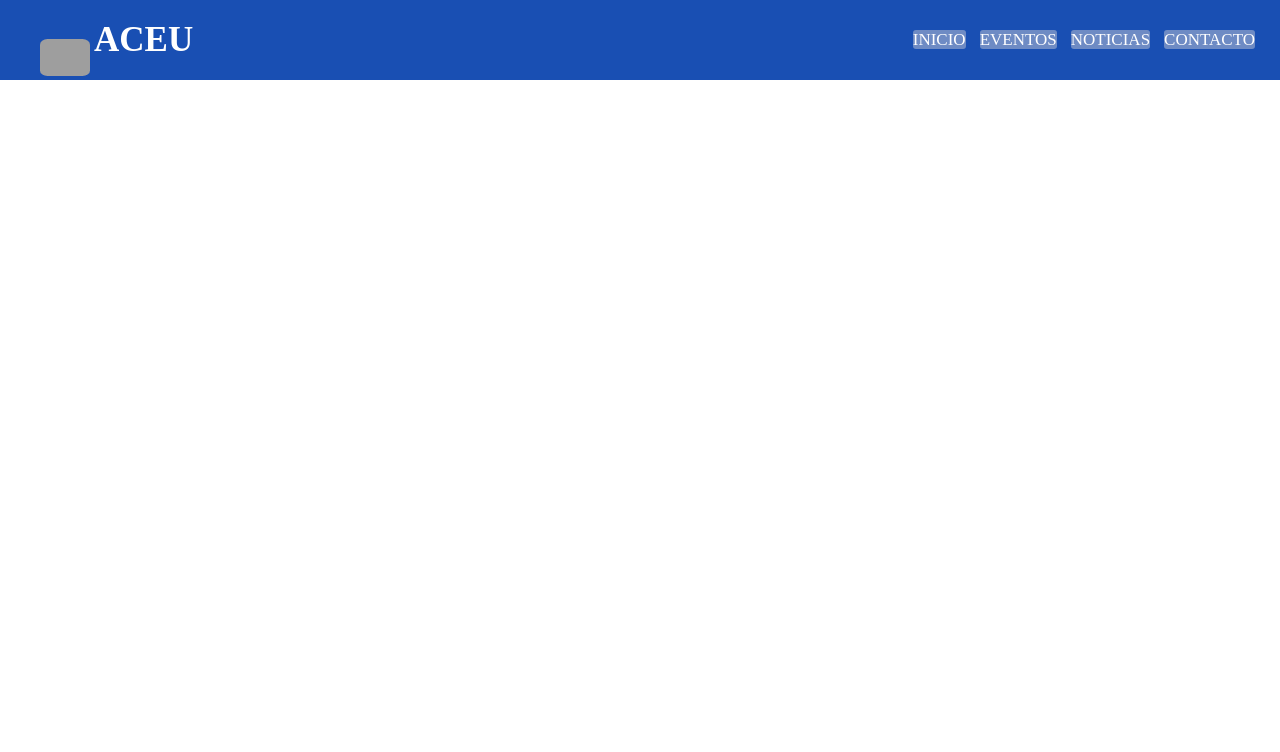
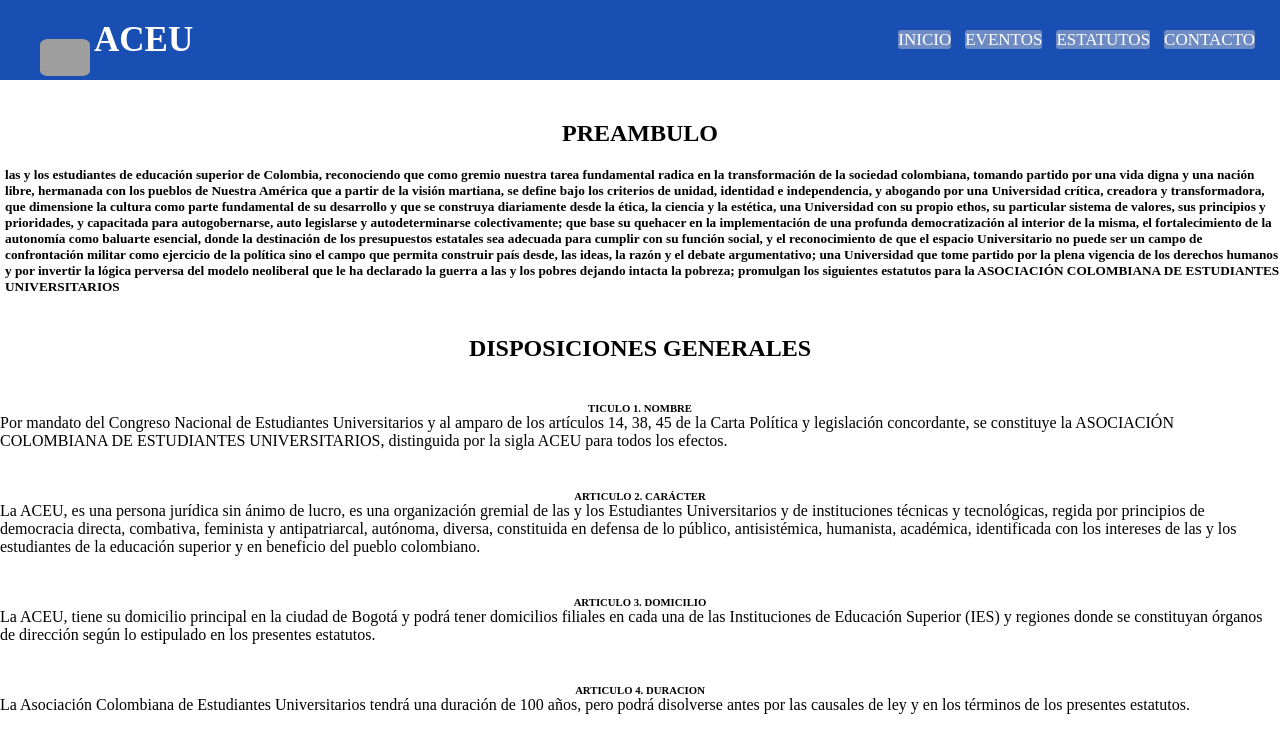
Before and after one commit to JulianGP1/maquetacion1, a plain HTML site: page html/estatutos.html in a window 1280 px wide. Drawn offline with Linux system fonts and the light colour scheme; grey boxes are pictures that could not be loaded; files whose address does not match are found by name.

Commit message:
carga final

```diff
--- a/html/estatutos.html
+++ b/html/estatutos.html
@@ -16,9 +16,62 @@
         <ul>
             <li><a href="https://juliangp1.github.io/maquetacion1/#" class="active">inicio</a></li>
             <li><a href="http://127.0.0.1:5500/html/eventos.html#">eventos</a></li>
-            <li><a href="#">noticias</a></li>
-            <li><a href="#">contacto</a></li>
+            <li><a href="#">estatutos</a></li>
+            <li><a href="https://www.facebook.com/aceu.ufps.7">contacto</a></li>
         </ul>
-
+        <div class="pream"> <div class="t1"><H2 class="titulos">PREAMBULO</H2></div>
+    <H5 class="textos"> las y los estudiantes de educación superior de
+        Colombia, reconociendo que como gremio nuestra
+        tarea fundamental radica en la transformación de
+        la sociedad colombiana, tomando partido por una
+        vida digna y una nación libre, hermanada con los
+        pueblos de Nuestra América que a partir de la
+        visión martiana, se define bajo los criterios de
+        unidad, identidad e independencia, y abogando por
+        una Universidad crítica, creadora y transformadora,
+        que dimensione la cultura como parte fundamental
+        de su desarrollo y que se construya diariamente
+        desde la ética, la ciencia y la estética, una
+        Universidad con su propio ethos, su particular
+        sistema de valores, sus principios y prioridades, y
+        capacitada para autogobernarse, auto legislarse y
+        autodeterminarse colectivamente; que base su
+        quehacer en la implementación de una profunda
+        democratización al interior de la misma, el
+        fortalecimiento de la autonomía como baluarte
+        esencial, donde la destinación de los presupuestos
+        estatales sea adecuada para cumplir con su función
+        social, y el reconocimiento de que el espacio
+        Universitario no puede ser un campo de
+        confrontación militar como ejercicio de la política
+        sino el campo que permita construir país desde, las
+        ideas, la razón y el debate argumentativo; una
+        Universidad que tome partido por la plena vigencia
+        de los derechos humanos y por invertir la lógica
+        perversa del modelo neoliberal que le ha declarado
+        la guerra a las y los pobres dejando intacta la
+        pobreza; promulgan los siguientes estatutos para la
+        ASOCIACIÓN COLOMBIANA DE ESTUDIANTES
+        UNIVERSITARIOS</H5>
+    </div>
+    <div class="disp"><div class="tx2"><H2 class="titulos">DISPOSICIONES GENERALES</H2>
+    <H5> <H6 class="titulos">TICULO 1. NOMBRE</H6>
+        Por mandato del Congreso Nacional de Estudiantes Universitarios y al amparo de los artículos 14, 38,
+        45 de la Carta Política y legislación concordante, se constituye la ASOCIACIÓN COLOMBIANA DE
+        ESTUDIANTES UNIVERSITARIOS, distinguida por la sigla ACEU para todos los efectos.
+        <H6 class="titulos"> ARTICULO 2. CARÁCTER</H6>
+        La ACEU, es una persona jurídica sin ánimo de lucro, es una organización gremial de las y los
+        Estudiantes Universitarios y de instituciones técnicas y tecnológicas, regida por principios de
+        democracia directa, combativa, feminista y antipatriarcal, autónoma, diversa, constituida en defensa de
+        lo público, antisistémica, humanista, académica, identificada con los intereses de las y los estudiantes
+        de la educación superior y en beneficio del pueblo colombiano.
+        <H6 class="titulos"> ARTICULO 3. DOMICILIO</H6>
+        La ACEU, tiene su domicilio principal en la ciudad de Bogotá y podrá tener domicilios filiales en cada
+        una de las Instituciones de Educación Superior (IES) y regiones donde se constituyan órganos de
+        dirección según lo estipulado en los presentes estatutos.
+        <H6 class="titulos"> ARTICULO 4. DURACION</H6>
+        La Asociación Colombiana de Estudiantes Universitarios tendrá una duración de 100 años, pero podrá
+        disolverse antes por las causales de ley y en los términos de los presentes estatutos.</H5></div>
+</div>
 </body>
 </html>
--- a/style/style.css
+++ b/style/style.css
@@ -163,3 +163,11 @@ button {
    display: flex;
    flex-wrap: wrap;
 }
+.titulos{
+   text-align: center;
+   margin-top: 40px;
+}
+.textos{
+   margin-left: 5px;
+   margin-top: 20px;
+}
```
Also changed, not shown: html/eventos.html (+3 -3 lines), index.html (+2 -2 lines).
